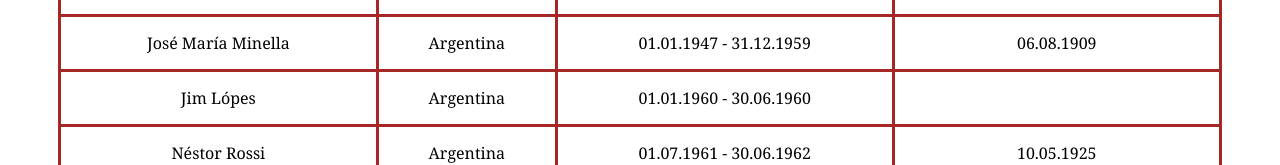
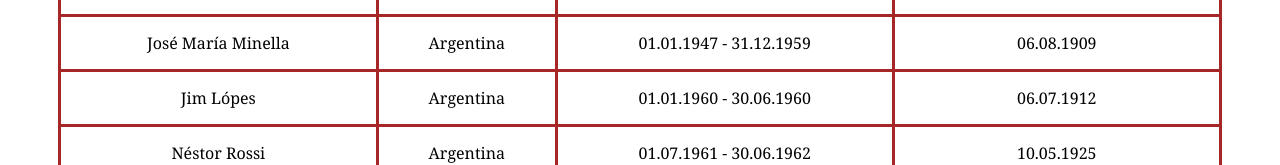
Before and after one commit to UmaCruz/proyectointegrador, a plain HTML site: page Directores.html in a window 1280 px wide. Shown: the part 635-800 px from the top of the page. Drawn offline with Linux system fonts and the light colour scheme.

Commit message:
Add files via upload

```diff
--- a/Directores.html
+++ b/Directores.html
@@ -51,7 +51,7 @@
                 <td>Jim Lópes</td>
                 <td>Argentina</td>
                 <td>01.01.1960 - 30.06.1960</td>
-                <td06.07.1912></td>
+                <td>06.07.1912</td>
             </tr>
             <tr>
                 <td>Néstor Rossi</td>
```
